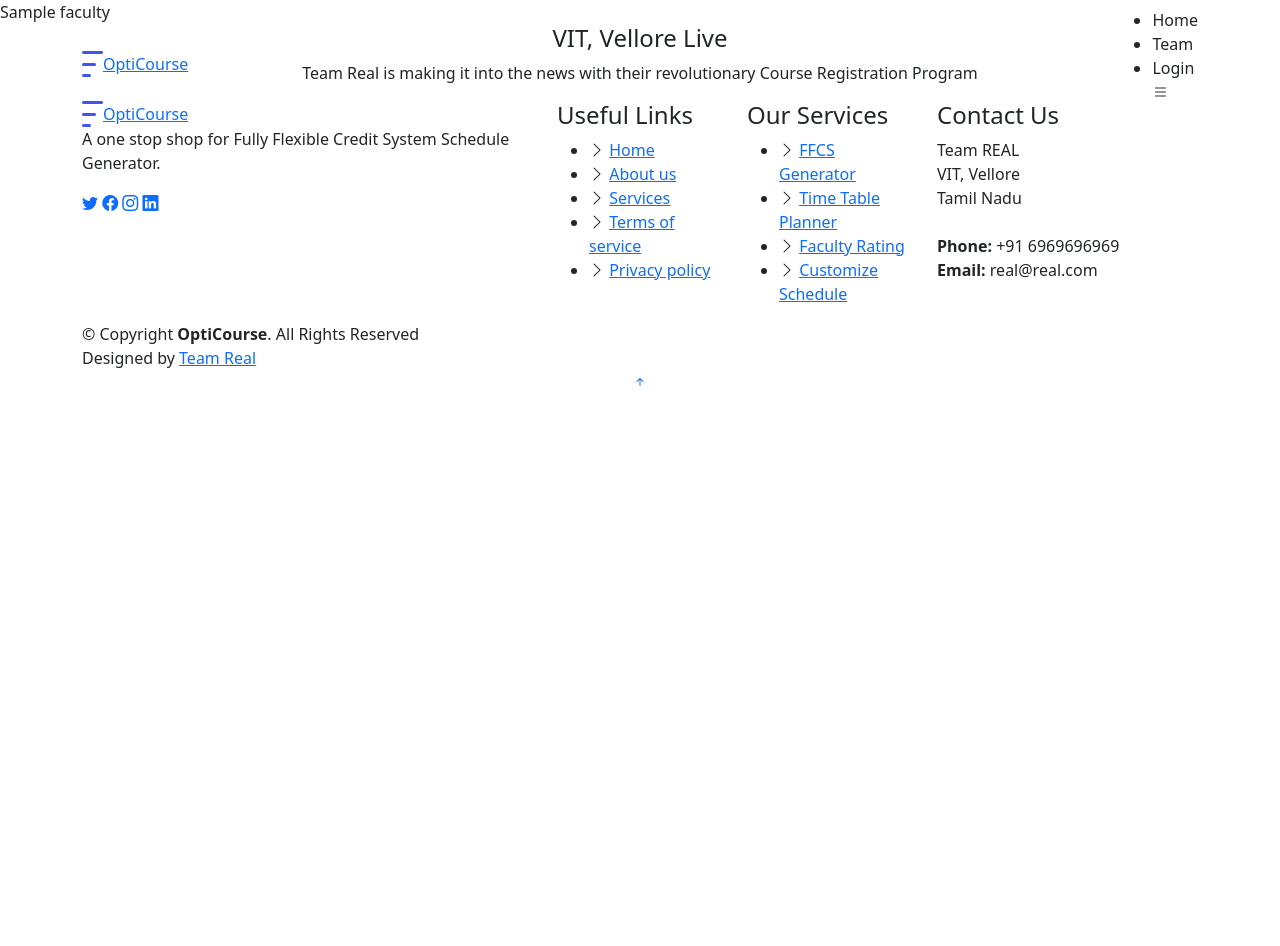
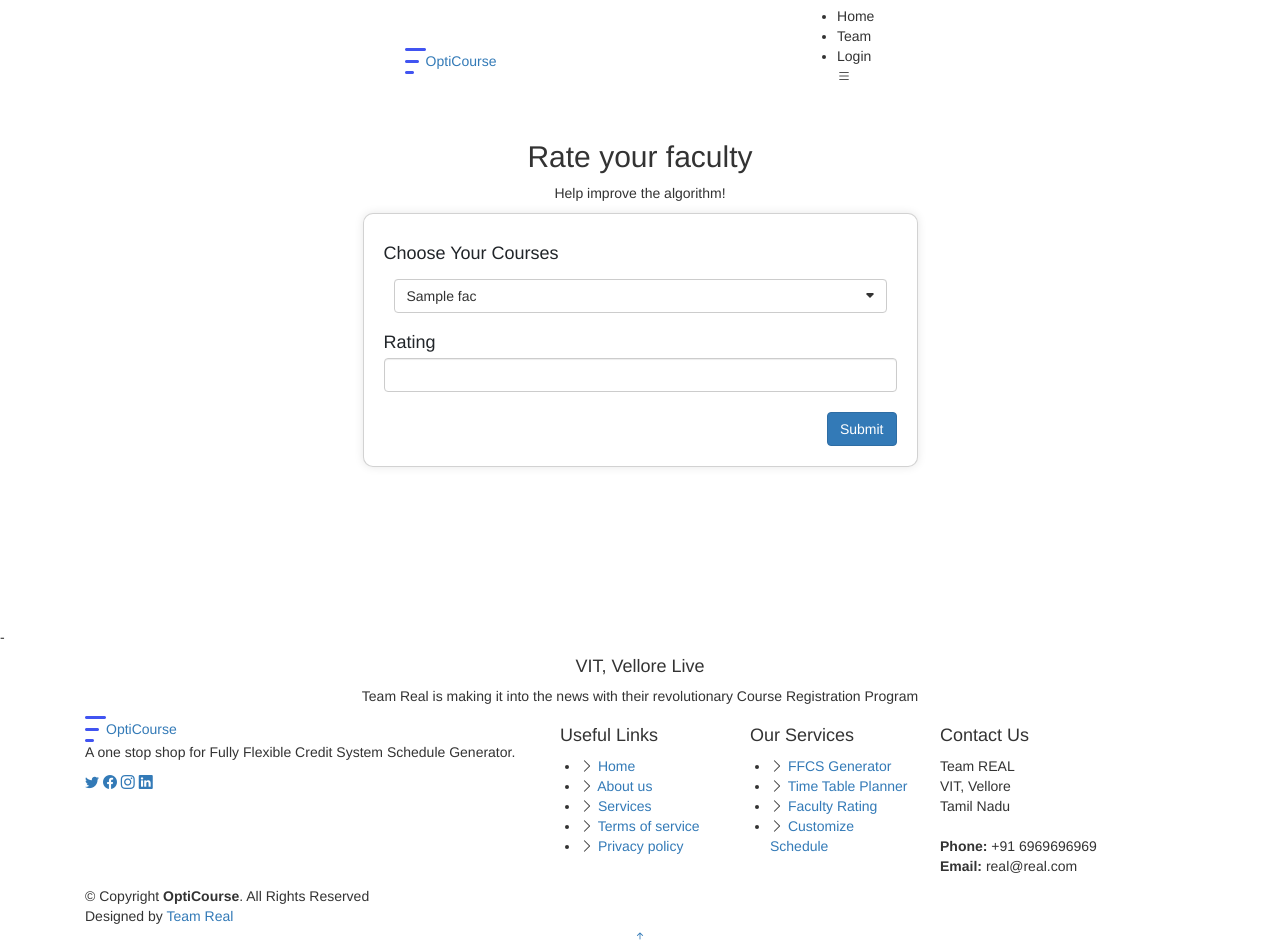
Before and after one commit to pk-vishnu/OptiCourse, a Flask app: template website/templates/faculty.html in a window 1280 px wide. Before the commit the page ends 386 px from the top, so only its background shows below. Run offline with Flask 3, Linux system fonts and the light colour scheme; the template is opened without the code that fills it: most values are stand-ins (such as "Sample title", 1, 10 or a date in 2020); parts of the project's set-up code (start-up, migrations or seed data) failed here and were passed over; some libraries are stand-ins or nearby versions.

Commit message:
Rating V1

```diff
--- a/website/templates/base.html
+++ b/website/templates/base.html
@@ -8,6 +8,7 @@
   <title>OptiCourse</title>
   <meta content="" name="description">
   <meta content="" name="keywords">
+
 
   <link href="../static/assets/img/favicon.png" rel="icon">
   <link href="../static/assets/img/apple-touch-icon.png" rel="apple-touch-icon">
--- a/website/templates/faculty.html
+++ b/website/templates/faculty.html
@@ -1,9 +1,65 @@
 {% extends "base.html" %}
+{% block title %}FFCSGEN{% endblock %}
+
+{% block content %}
+<script src="https://ajax.googleapis.com/ajax/libs/jquery/2.1.1/jquery.min.js"></script>
+<script src="https://maxcdn.bootstrapcdn.com/bootstrap/3.3.6/js/bootstrap.min.js"></script>
+<link href="https://maxcdn.bootstrapcdn.com/bootstrap/3.3.6/css/bootstrap.min.css" rel="stylesheet" />
+<script src="https://cdnjs.cloudflare.com/ajax/libs/bootstrap-select/1.10.0/js/bootstrap-select.min.js"></script>
+<link href="https://cdnjs.cloudflare.com/ajax/libs/bootstrap-select/1.10.0/css/bootstrap-select.min.css" rel="stylesheet" />
 
 
 
-{% block content %}
-{% for i in faculty %}
-{{i}}
-{% endfor %}
+
+<script>$(function() {
+    $('.selectpicker').selectpicker();
+  });</script>
+
+<br><br><br>	<br><br><br>
+<div class="row justify-content-center">
+    <div class="col-lg-12 text-center">
+      <h2>Rate your faculty</h2>
+      <p>Help improve the algorithm!</p>
+    </div>
+    <br><br><br>
+<div class="container">
+    <div class="row justify-content-center">
+        <div class="col-md-6">
+            <div class="card">
+                <h4 class="card-title">Choose Your Courses</h4>
+                <div class="card-body">
+                <form action="/rating" method="POST">
+                    <select  class="form-control selectpicker" id="select-country" data-live-search="true" name="faculty_name">
+                        {% for fac in faculty %}
+                            <option value="{{ fac }}">{{ fac }}</option>
+                        {% endfor %}
+
+                    </select>
+                    </div>
+                    <h4 class="card-title">Rating</h4>
+                    <input id="float" type="text" class="form-control" name="rating" value="" required>
+                    <br>
+                    <div class="align-items-center d-flex">
+                        <button type="submit" class="btn btn-primary ms-auto">
+                            Submit
+                        </button>
+                </form>
+                </div>
+                </div>
+
+</div>
+</div></div></div></div>
+
+<style>
+    .card {
+        border-radius: 10px;
+        box-shadow: 0 0 10px rgba(0, 0, 0, 0.1);
+        background-color: #fff;
+        padding: 20px;
+    }
+    .checkbox-group {
+            margin-bottom: 10px;
+        }
+    </style>
+<br><br><br><br><br><br><br><br>-
 {% endblock %}
```
Also changed, not shown: website/views.py (+22 -45 lines).
